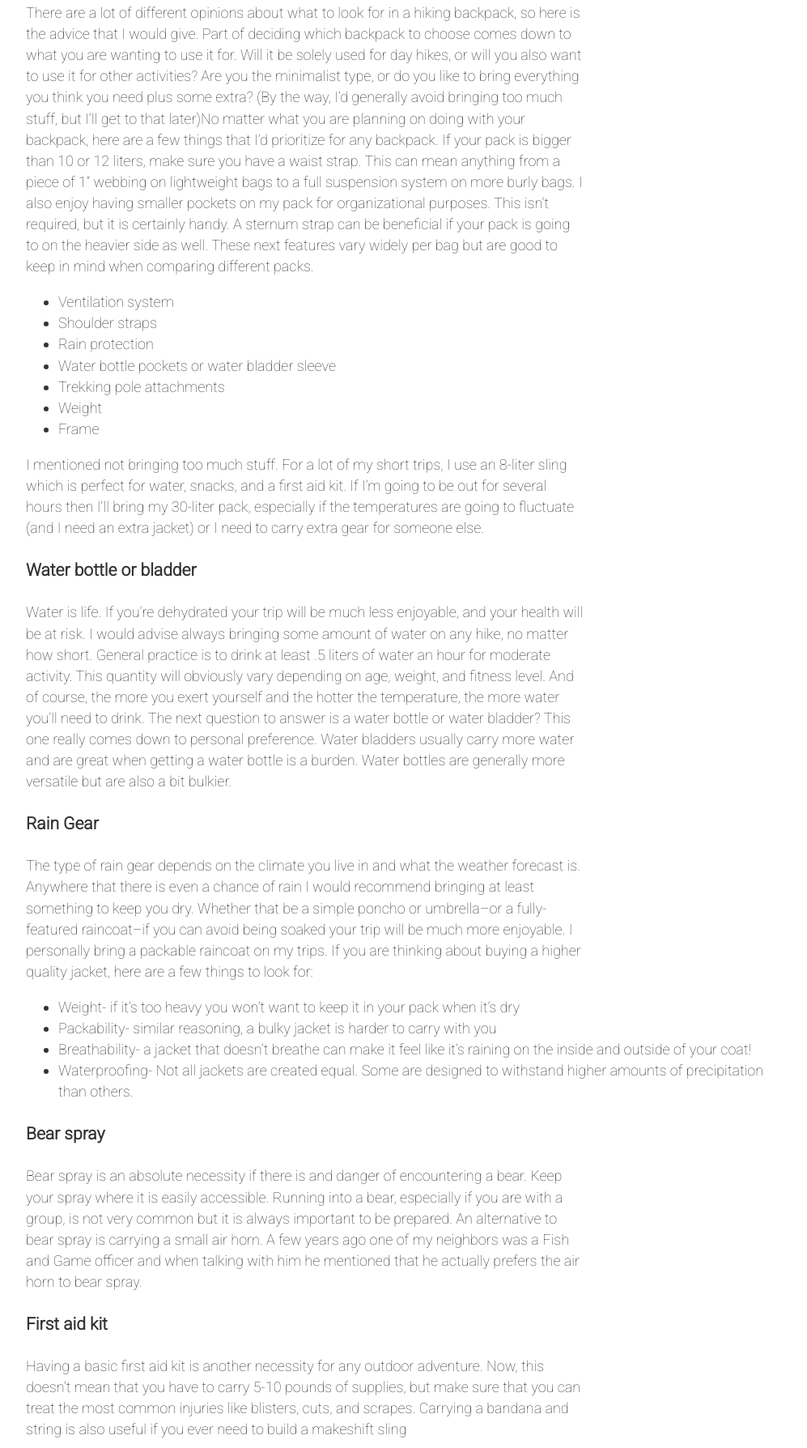
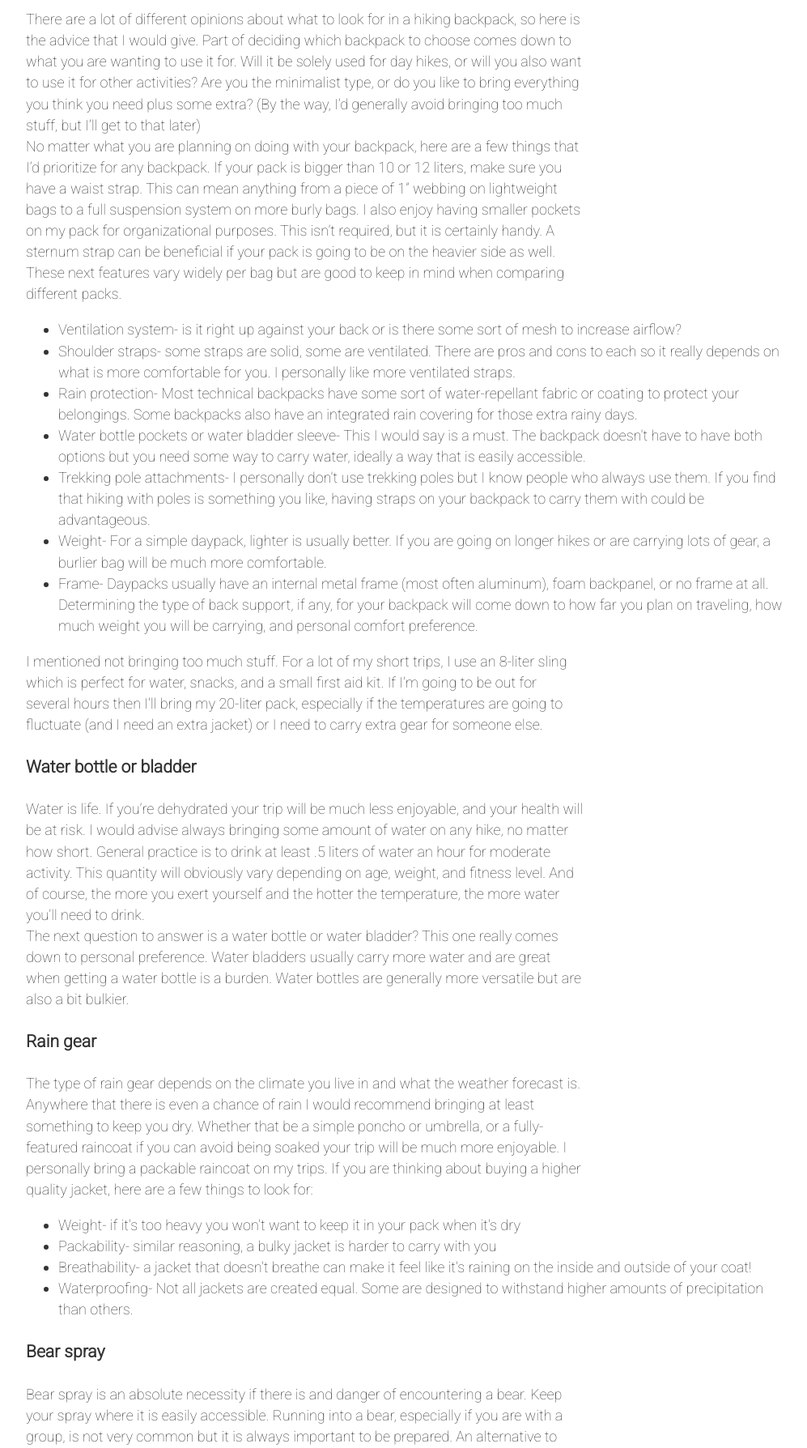
Before and after one commit to matkat99/backcountrybasics, an Eleventy site: page posts/hiking/hiking-gear-list.md in a window 1280 px wide. Shown: the part 1012-2800 px from the top of the page at 81% size, without its empty margins (137-1134 px from the left). Built offline with nearby package versions, Linux system fonts and the light colour scheme; Eleventy itself is replaced by a stand-in of ours; files that its build step writes are made by us from their sources; what eleventy-plugin-sass would draw is missing.

Commit message:
edit hiking gear list

```diff
--- a/posts/hiking/hiking-gear-list.md
+++ b/posts/hiking/hiking-gear-list.md
@@ -8,60 +8,53 @@ layout: layouts/post.njk
 image: /img/dayhike-sq.jpeg
 ---
 
-Hiking is by far one of the most widely enjoyed recreational activities and it’s easy to see why. It has become so easy to take half a day and breathe in the fresh air of the outdoors with a large number of short trails just waiting to be used.
-
-With how accessible many of these are, it is very easy to be under-prepare for these excursions. That’s why I’ve created a list of some of the basic “must-haves” for a day hike, along with a few extras that I like to bring along.
-
+Hiking is by far one of the most widely enjoyed recreational activities and it’s easy to see why. It has become so easy to take half a day and breathe in the fresh air of the outdoors with a large number of short trails just waiting to be used. With how accessible many of these are, it is very easy to be under-prepared for these excursions. That’s why I’ve created a short list of some of the basic “must-haves” for a day hike, along with a few extras that I like to bring along.
 
 ### Shoes
 
-For strolls in the park or on paved trails, just about anything you’re comfortable walking in will work. For those of you who want to get further off the beaten path, the types of shoes you use becomes increasingly more important. In general, you will want a shoe that won’t slip off your feet and that will help you avoid slipping on anything else. Good traction is key, but even more critical is how the shoe fits. Most hikers are moving away from big, heavy boots and moving towards a lighter, but still supportive, hiking shoe so you don’t have to get the most technical-looking piece of footwear you can find. I’d recommend anything that you can lace up snug and that won’t get destroyed brushing up against rocks or roots.
-
+For strolls in the park or on paved trails, just about anything you’re comfortable walking in will work. For those of you who want to get further off the beaten path, the types of shoes you use becomes increasingly more important. In general, you will want a shoe that won’t slip off your feet and that will help you avoid slipping on anything else. Good traction is key, but even more critical is how the shoe fits. Most hikers are moving away from big, heavy boots and moving towards a lighter, but still supportive, hiking shoe. You don’t have to get the most technical-looking piece of footwear you can find though I’d recommend anything that you can lace up snugly and that won’t get destroyed brushing up against rocks or roots.
 
 ### Backpack
 
-There are a lot of different opinions about what to look for in a hiking backpack, so here is the advice that I would give. Part of deciding which backpack to choose comes down to what you are wanting to use it for. Will it be solely used for day hikes, or will you also want to use it for other activities? Are you the minimalist type, or do you like to bring everything you think you need plus some extra? (By the way, I’d generally avoid bringing too much stuff, but I’ll get to that later)No matter what you are planning on doing with your backpack, here are a few things that I’d prioritize for any backpack. If your pack is bigger than 10 or 12 liters, make sure you have a waist strap. This can mean anything from a piece of 1” webbing on lightweight bags to a full suspension system on more burly bags. I also enjoy having smaller pockets on my pack for organizational purposes. This isn’t required, but it is certainly handy. A sternum strap can be beneficial if your pack is going to on the heavier side as well. These next features vary widely per bag but are good to keep in mind when comparing different packs.
+There are a lot of different opinions about what to look for in a hiking backpack, so here is the advice that I would give. Part of deciding which backpack to choose comes down to what you are wanting to use it for. Will it be solely used for day hikes, or will you also want to use it for other activities? Are you the minimalist type, or do you like to bring everything you think you need plus some extra? (By the way, I’d generally avoid bringing too much stuff, but I’ll get to that later)
+No matter what you are planning on doing with your backpack, here are a few things that I’d prioritize for any backpack. If your pack is bigger than 10 or 12 liters, make sure you have a waist strap. This can mean anything from a piece of 1” webbing on lightweight bags to a full suspension system on more burly bags. I also enjoy having smaller pockets on my pack for organizational purposes. This isn’t required, but it is certainly handy. A sternum strap can be beneficial if your pack is going to be on the heavier side as well.
+These next features vary widely per bag but are good to keep in mind when comparing different packs.
 
-- Ventilation system
-- Shoulder straps
-- Rain protection
-- Water bottle pockets or water bladder sleeve
-- Trekking pole attachments
-- Weight
-- Frame
+- Ventilation system- is it right up against your back or is there some sort of mesh to increase airflow?
+- Shoulder straps- some straps are solid, some are ventilated. There are pros and cons to each so it really depends on what is more comfortable for you. I personally like more ventilated straps.
+- Rain protection- Most technical backpacks have some sort of water-repellant fabric or coating to protect your belongings. Some backpacks also have an integrated rain covering for those extra rainy days.
+- Water bottle pockets or water bladder sleeve- This I would say is a must. The backpack doesn't have to have both options but you need some way to carry water, ideally a way that is easily accessible.
+- Trekking pole attachments- I personally don't use trekking poles but I know people who always use them. If you find that hiking with poles is something you like, having straps on your backpack to carry them with could be advantageous.
+- Weight- For a simple daypack, lighter is usually better. If you are going on longer hikes or are carrying lots of gear, a burlier bag will be much more comfortable.
+- Frame- Daypacks usually have an internal metal frame (most often aluminum), foam backpanel, or no frame at all. Determining the type of back support, if any, for your backpack will come down to how far you plan on traveling, how much weight you will be carrying, and personal comfort preference.
 
-I mentioned not bringing too much stuff. For a lot of my short trips, I use an 8-liter sling which is perfect for water, snacks, and a first aid kit. If I’m going to be out for several hours then I’ll bring my 30-liter pack, especially if the temperatures are going to fluctuate (and I need an extra jacket) or I need to carry extra gear for someone else.
-
+I mentioned not bringing too much stuff. For a lot of my short trips, I use an 8-liter sling which is perfect for water, snacks, and a small first aid kit. If I'm going to be out for several hours then I'll bring my 20-liter pack, especially if the temperatures are going to fluctuate (and I need an extra jacket) or I need to carry extra gear for someone else.
 
 ### Water bottle or bladder
 
-Water is life. If you’re dehydrated your trip will be much less enjoyable, and your health will be at risk. I would advise always bringing some amount of water on any hike, no matter how short. General practice is to drink at least .5 liters of water an hour for moderate activity. This quantity will obviously vary depending on age, weight, and fitness level. And of course, the more you exert yourself and the hotter the temperature, the more water you’ll need to drink. The next question to answer is a water bottle or water bladder? This one really comes down to personal preference. Water bladders usually carry more water and are great when getting a water bottle is a burden. Water bottles are generally more versatile but are also a bit bulkier.
+Water is life. If you’re dehydrated your trip will be much less enjoyable, and your health will be at risk. I would advise always bringing some amount of water on any hike, no matter how short. General practice is to drink at least .5 liters of water an hour for moderate activity. This quantity will obviously vary depending on age, weight, and fitness level. And of course, the more you exert yourself and the hotter the temperature, the more water you’ll need to drink.
+The next question to answer is a water bottle or water bladder? This one really comes down to personal preference. Water bladders usually carry more water and are great when getting a water bottle is a burden. Water bottles are generally more versatile but are also a bit bulkier.
 
+### Rain gear
 
-### Rain Gear
-
-The type of rain gear depends on the climate you live in and what the weather forecast is.  Anywhere that there is even a chance of rain I would recommend bringing at least something to keep you dry. Whether that be a simple poncho or umbrella–or a fully-featured raincoat–if you can avoid being soaked your trip will be much more enjoyable. I personally bring a packable raincoat on my trips. If you are thinking about buying a higher quality jacket, here are a few things to look for:
-
-- Weight- if it’s too heavy you won’t want to keep it in your pack when it’s dry
+The type of rain gear depends on the climate you live in and what the weather forecast is. Anywhere that there is even a chance of rain I would recommend bringing at least something to keep you dry. Whether that be a simple poncho or umbrella, or a fully-featured raincoat if you can avoid being soaked your trip will be much more enjoyable. I personally bring a packable raincoat on my trips. If you are thinking about buying a higher quality jacket, here are a few things to look for:
+- Weight- if it's too heavy you won't want to keep it in your pack when it's dry
 - Packability- similar reasoning, a bulky jacket is harder to carry with you
-- Breathability- a jacket that doesn’t breathe can make it feel like it’s raining on the inside and outside of your coat!
+- Breathability- a jacket that doesn't breathe can make it feel like it's raining on the inside and outside of your coat!
 - Waterproofing- Not all jackets are created equal. Some are designed to withstand higher amounts of precipitation than others.
 
 ### Bear spray
 
-Bear spray is an absolute necessity if there is and danger of encountering a bear.  Keep your spray where it is easily accessible. Running into a bear, especially if you are with a group, is not very common but it is always important to be prepared. An alternative to bear spray is carrying a small air horn. A few years ago one of my neighbors was a Fish and Game officer and when talking with him he mentioned that he actually prefers the air horn to bear spray.
-
+Bear spray is an absolute necessity if there is and danger of encountering a bear. Keep your spray where it is easily accessible. Running into a bear, especially if you are with a group, is not very common but it is always important to be prepared. An alternative to bear spray is carrying a small air horn. A few years ago one of my neighbors was a Fish and Game officer and when talking with him he mentioned that he actually preferred the air horn to bear spray.
 
 ### First aid kit
 
-Having a basic first aid kit is another necessity for any outdoor adventure. Now, this doesn’t mean that you have to carry 5-10 pounds of supplies, but make sure that you can treat the most common injuries like blisters, cuts, and scrapes. Carrying a bandana and string is also useful if you ever need to build a makeshift sling
-
+Having a basic first aid kit is another necessity for any outdoor adventure. Now, this doesn't mean that you have to carry 5-10 pounds of supplies, but make sure that you can treat the most common injuries like blisters, cuts, and scrapes. Carrying a bandana and string is also useful if you ever need to build a makeshift sling
 
 ### Snacks
 
 I believe that a hungry hiker is not a happy hiker. I like to bring a combination of granola bars, trail mix, and dried fruit for my snacks. These are lightweight, full of calories, and I think that they taste pretty good too!
 
-
 ### Some sort of guide, map, GPS, compass, etc.
 
-Basically know where you are, where you’re going, and how to get back to your car. For short hikes bringing a map isn’t really necessary, but for long trips (several hours or multi-day), having something to help you keep your bearing is very beneficial.
+Basically know where you are, where you're going, and how to get back to your car. For short hikes bringing a map isn't really necessary, but for long trips (several hours or multi-day) having something to help you keep your bearing can be very beneficial.
```
